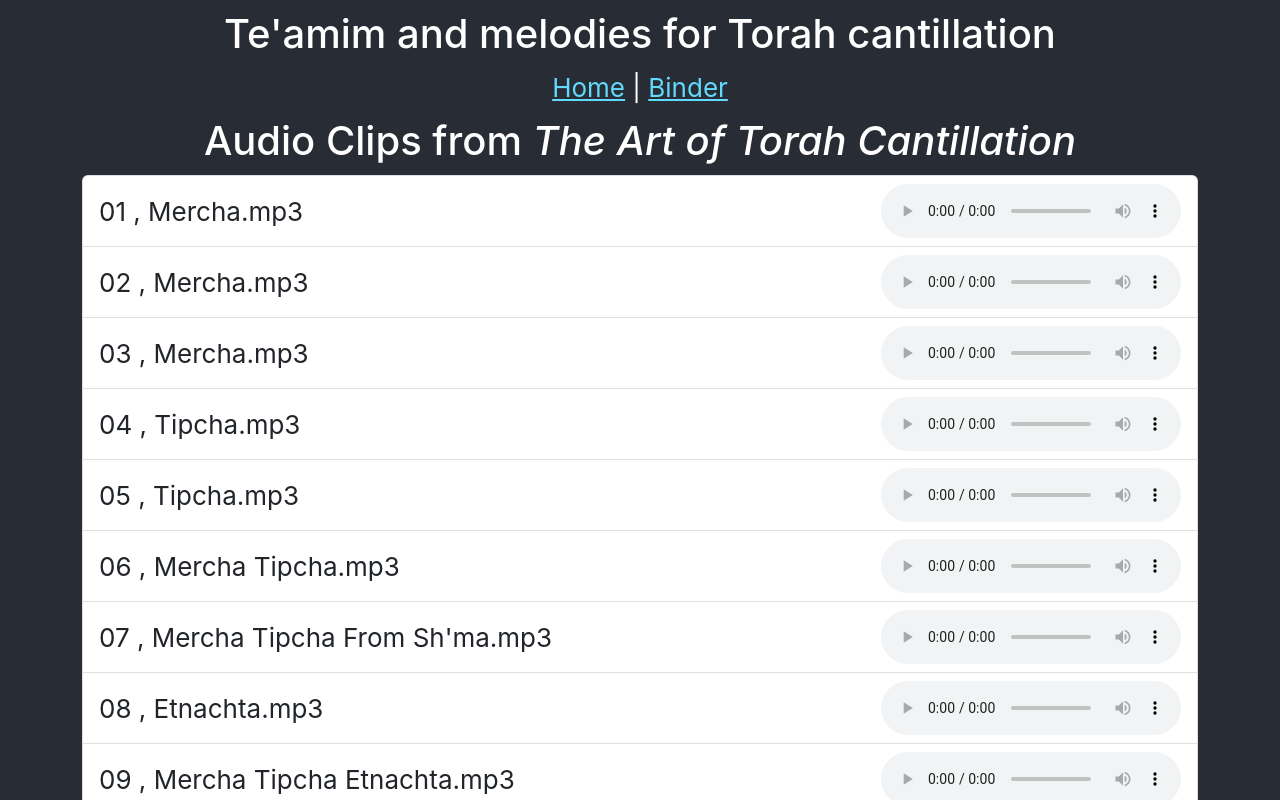
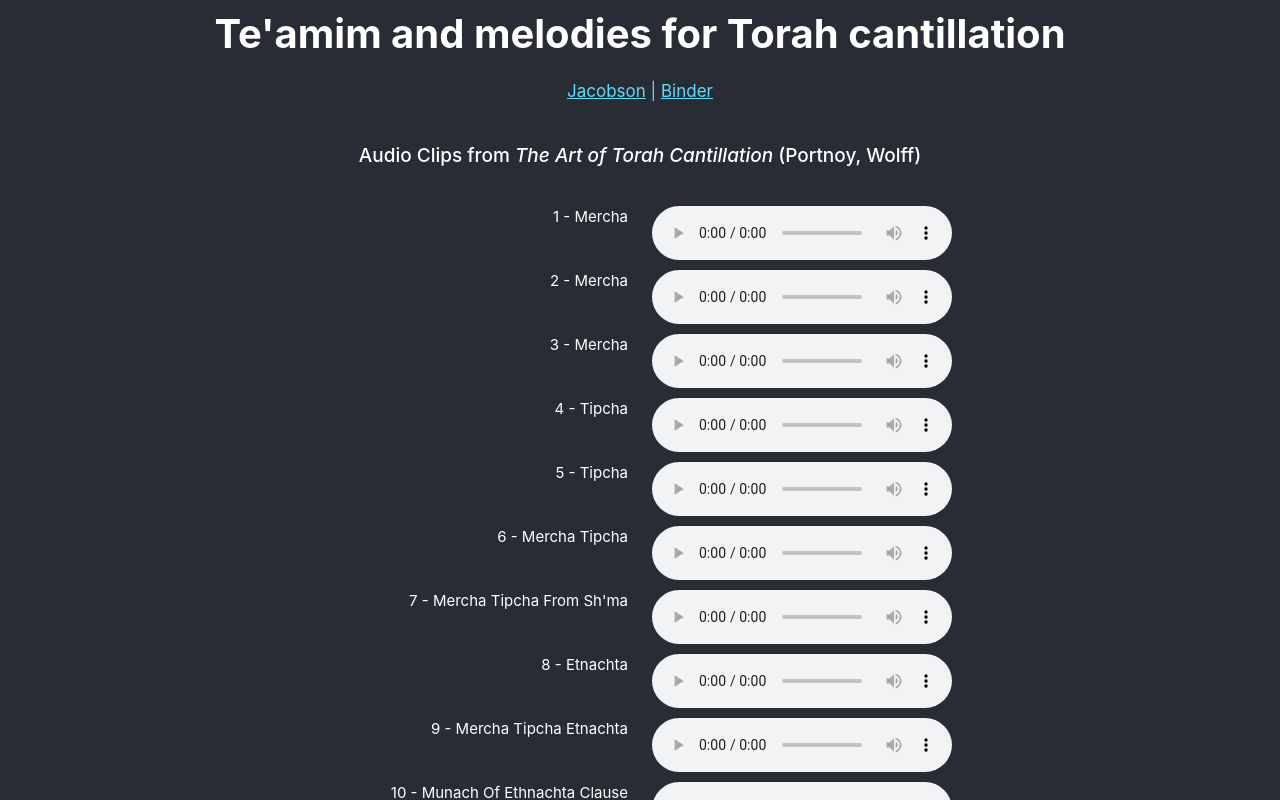
Before and after one commit to shekelator/taamei-miqra, a React (Create React App) app: page /binder in a window 1280 px wide. Shown: the top 800 px of the page. Built offline with nearby package versions, Linux system fonts and the light colour scheme.

Commit message:
Add Binder melodies page

```diff
--- a/src/App.css
+++ b/src/App.css
@@ -24,8 +24,22 @@
   color: white;
 }
 
+.App-header h1 {
+  font-weight: bold;
+}
+
 .App-link {
   color: #61dafb;
+  font-size: calc(5px + 1.5vmin);
+}
+
+.App .text-label {
+  font-size: calc(5px + 1.25vmin);
+}
+
+.App h2 {
+  font-size: calc(5px + 1.75vmin);
+  margin: 2em;
 }
 
 @keyframes App-logo-spin {
--- a/src/App.js
+++ b/src/App.js
@@ -10,7 +10,7 @@
         <header className="App-header">
           <h1>Te'amim and melodies for Torah cantillation</h1>
           <nav>
-            <Link to="/" className="App-link">Home</Link> |{' '}
+            <Link to="/" className="App-link">Jacobson</Link><span class="App-link"> |{' '}</span>
             <Link to="/binder" className="App-link">Binder</Link>
           </nav>
           <Routes>
@@ -18,6 +18,7 @@
               path="/"
               element={
                 <div className="container text-center">
+                  <h2>Audio Clips from <i>Chanting the Hebrew Bible</i> (Jacobson)</h2>
                   <Phrase hebrew="מֵרְכָ֥א טִפְּחָ֖א מֵרְכָ֥א סִילֽוּק:" audioFile="merekha-tippecha-merekha-siluk.mp3" />
                   <Phrase hebrew="מֵרְכָ֥א טִפְּחָ֖א סִילֽוּק:" audioFile="merekha-tippecha-siluk.mp3" />
                   <Phrase hebrew="מֵרְכָ֥א תְּבִ֛יר" audioFile="merekha-tevir.mp3" />
--- a/src/Binder.js
+++ b/src/Binder.js
@@ -88,18 +88,39 @@
     "84 , High Holy Day Cantillation.mp3"
   ];
 
+  function extractNumber(str) {
+    const match = str.match(/^\d+/);
+    return match ? parseInt(match[0], 10) : null;
+  }
+
+  const cleanFileName = (fileName) => {
+    // Add your cleanup logic here. For example, remove special characters and trim spaces.
+    let cleaned = fileName.replace(/\.mp3$/, '');
+    cleaned = cleaned.replace(/^[0-9, ]*/, '').trim()
+    return cleaned;
+  };
+
   return (
     <div className="container">
-      <h1>Audio Clips from <i>The Art of Torah Cantillation</i></h1>
-      <div className="list-group">
-        {files.map((file, index) => (
-          <div key={index} className="list-group-item d-flex justify-content-between align-items-center">
-            <span>{file}</span>
-            <audio controls>
-              <source src={`https://res.dnix.us/recordings/trop/binder/${file}`} type="audio/mp3" />
-            </audio>
-          </div>
-        ))}
+      <h2>Audio Clips from <i>The Art of Torah Cantillation</i> (Portnoy, Wolff)</h2>
+      <div className="container text-center">
+        {files.map((file, index) =>
+        {
+            const cleanedFilename = cleanFileName(file);
+            const number = extractNumber(file);
+            return (
+                <div key={index} className="row">
+                    <div className="col text-end text-label">
+                        <span>{number} - {cleanedFilename}</span>
+                    </div>
+                    <div className="col text-start">
+                        <audio controls>
+                            <source src={`https://res.dnix.us/recordings/trop/binder/${file}`} type="audio/mp3" />
+                        </audio>
+                    </div>
+                </div>
+            )
+        })}
       </div>
     </div>
   );
```
